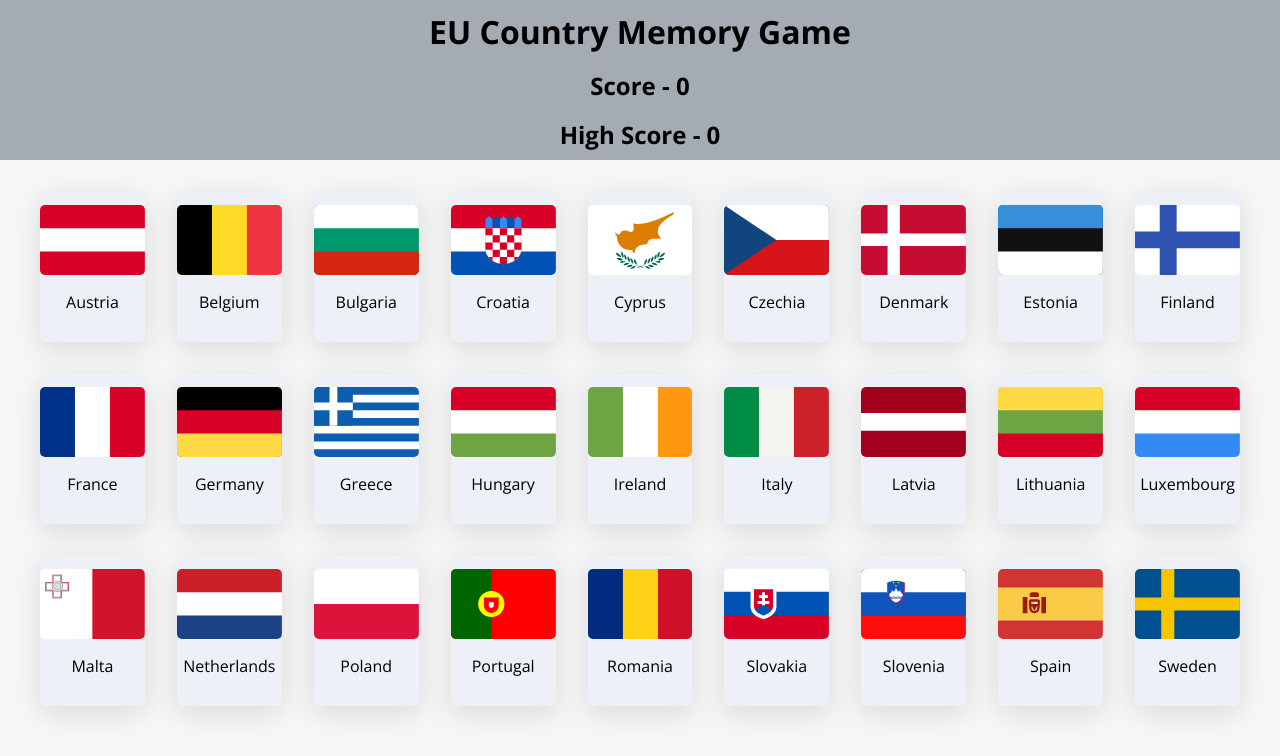
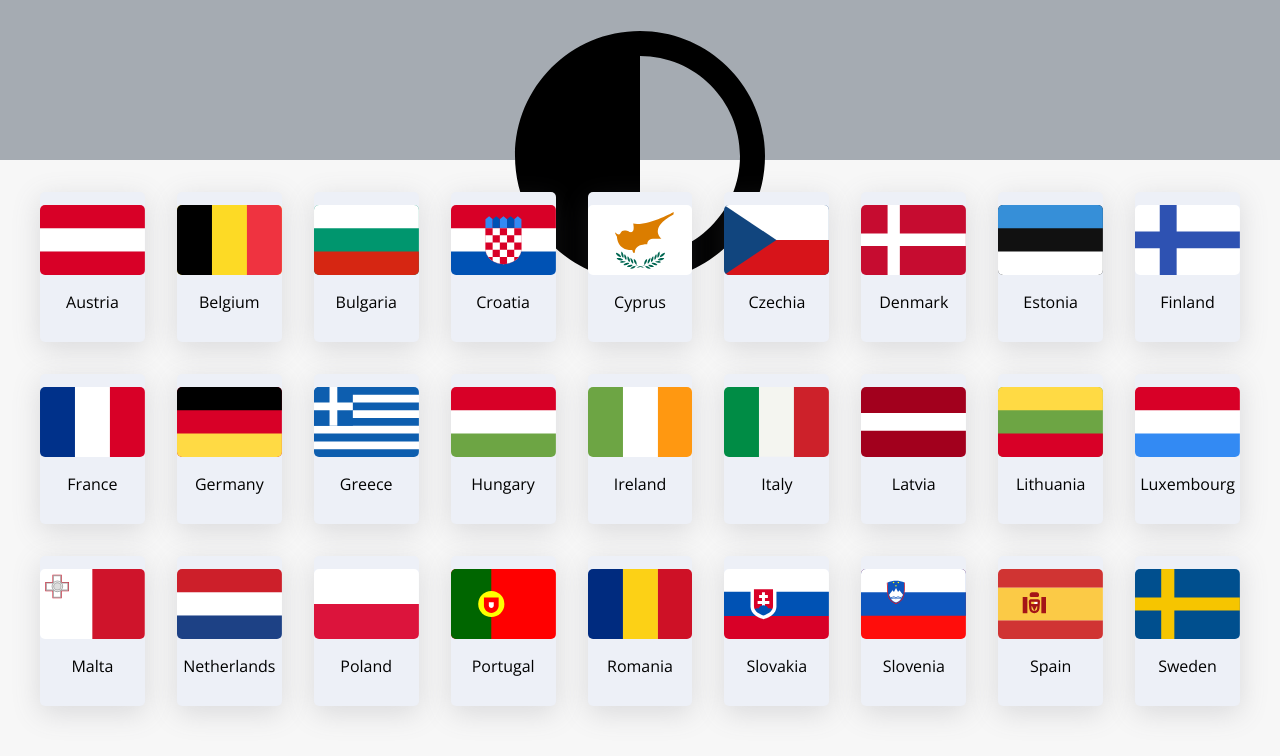
Before and after one commit to dave-forbes/memory-game, a React (Vite) app: page / in a window 1280 px wide. Shown: the top 756 px of the page. Built offline with nearby package versions, Linux system fonts and the light colour scheme.

Commit message:
added light dark theme svg, and toggle function on click

```diff
--- a/src/header.jsx
+++ b/src/header.jsx
@@ -7,11 +7,56 @@ export default function Header({ score = 0 }) {
     setHiScore((prevHiScore) => (score > prevHiScore ? score : prevHiScore));
   }, [score, hiScore]);
 
+  const LightDarkThemeIcon = () => (
+    <svg
+      viewBox="0 0 24 24"
+      version="1.1"
+      xmlns="http://www.w3.org/2000/svg"
+      xmlnsXlink="http://www.w3.org/1999/xlink"
+    >
+      <g id="SVGRepo_bgCarrier" strokeWidth="0"></g>
+      <g
+        id="SVGRepo_tracerCarrier"
+        strokeLinecap="round"
+        strokeLinejoin="round"
+      ></g>
+      <g id="SVGRepo_iconCarrier">
+        <title>ic_fluent_dark_theme_24_filled</title>{" "}
+        <desc>Created with Sketch.</desc>{" "}
+        <g
+          id="🔍-Product-Icons"
+          stroke="none"
+          strokeWidth="1"
+          fillRule="evenodd"
+        >
+          {" "}
+          <g id="ic_fluent_dark_theme_24_filled" fillRule="nonzero">
+            {" "}
+            <path
+              d="M12,22 C17.5228475,22 22,17.5228475 22,12 C22,6.4771525 17.5228475,2 12,2 C6.4771525,2 2,6.4771525 2,12 C2,17.5228475 6.4771525,22 12,22 Z M12,20 L12,4 C16.418278,4 20,7.581722 20,12 C20,16.418278 16.418278,20 12,20 Z"
+              id="🎨-Color"
+            >
+              {" "}
+            </path>{" "}
+          </g>{" "}
+        </g>{" "}
+      </g>
+    </svg>
+  );
+
+  function lightDarkToggle() {
+    const root = document.documentElement;
+    root.dataset.theme = root.dataset.theme === "dark" ? "light" : "dark";
+  }
+
   return (
     <header>
       <h1>EU Country Memory Game</h1>
       <h2>Score - {score}</h2>
       <h2>High Score - {hiScore} </h2>
+      <div className="light-dark" onClick={lightDarkToggle}>
+        <LightDarkThemeIcon />
+      </div>
     </header>
   );
 }
```
